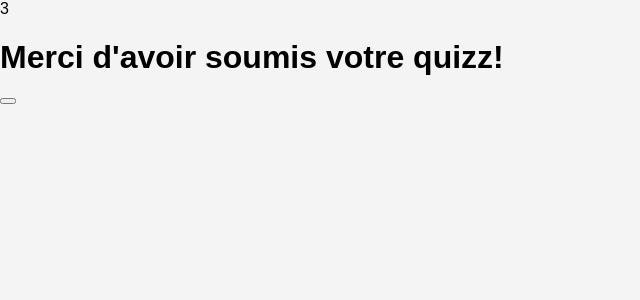
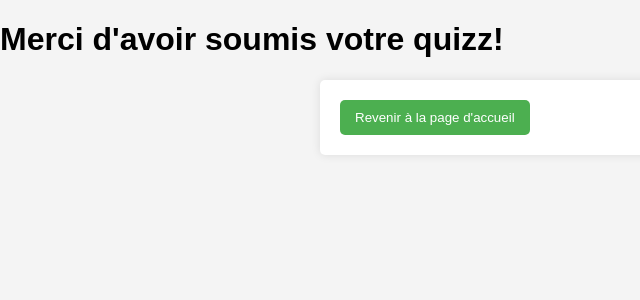
Before and after one commit to stevenMarmion/TP_note_PHP, a PHP site: page /soumettre_quizz.php in a window 1280 px wide. Shown: the top 300 px of the page, without its empty margins (0-640 px from the left). Run offline with PHP 8.4, Linux system fonts and the light colour scheme; data comes from the database, SQL or seed files in the repository; both versions use the stored data as it was after the commit.

Commit message:
ajout du boutton de retour vers la page d'accueil

```diff
--- a/soumettre_quizz.php
+++ b/soumettre_quizz.php
@@ -13,7 +13,6 @@ $requete = new RequeteBDD("Quizz");
 
 $id_quizz = $requete->inserer_quizz($db::obtenir_connexion(), $nom_quizz);
 $id_quizz = $id_quizz->fetchAll(PDO::FETCH_ASSOC); // 2
-echo $id_quizz[0]['MAX(id_quizz)'];
 
 for ($i = 0; $i < $nb_question; $i++) {
     $nom_question = isset($_POST["nom_question_$i"]) ? $_POST["nom_question_$i"] : '';
@@ -34,6 +33,8 @@ for ($i = 0; $i < $nb_question; $i++) {
 </head>
 <body>
     <h1>Merci d'avoir soumis votre quizz!</h1>
-    <button> </button>
+    <form name="x" action="index.php" method="post">
+    <input type="submit" value="Revenir à la page d'accueil">
+    </form>
 </body>
 </html>
```
Also changed, not shown: quizz.sqlite3.
